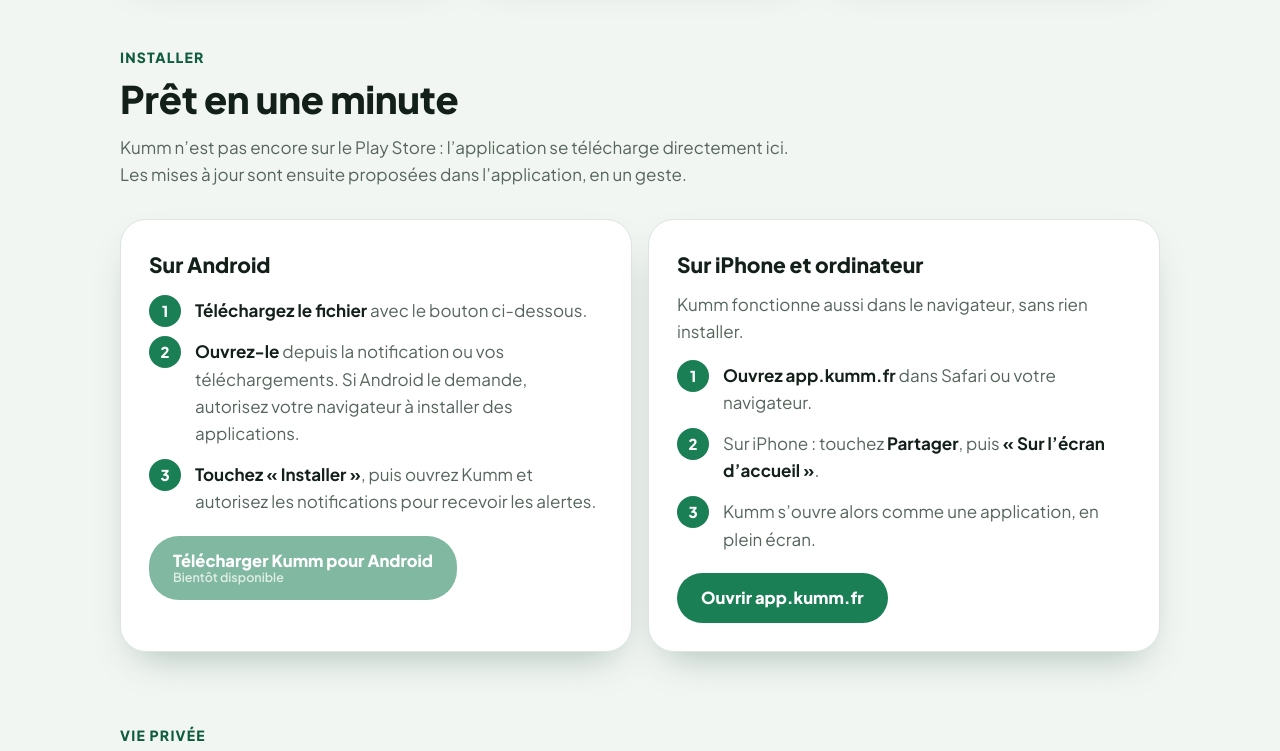
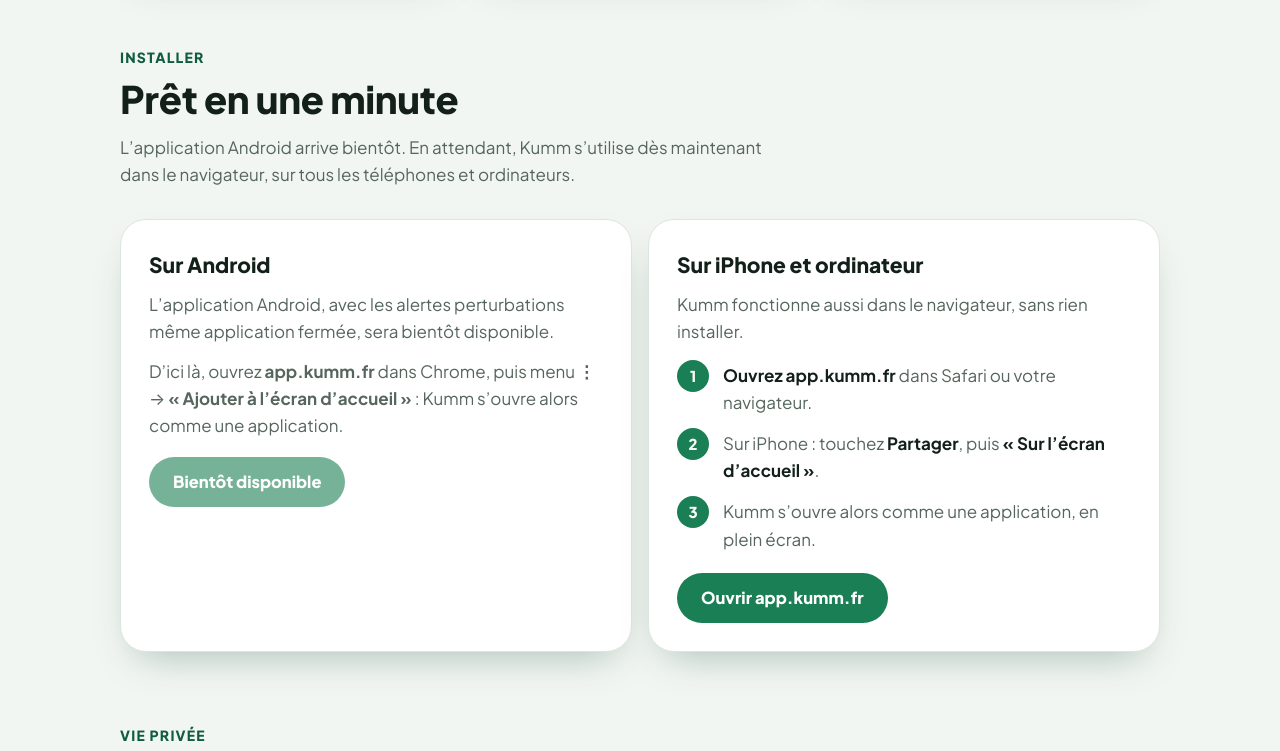
Before and after one commit to Qoats/Kumm, a website: page vitrine/index.html in a window 1280 px wide. Shown: the part 1434-2185 px from the top of the page. Drawn offline with Linux system fonts and the light colour scheme; no server answers.

Commit message:
Site kumm.fr : application Android « bientôt disponible », plus de lien de téléchargement

```diff
--- a/vitrine/index.html
+++ b/vitrine/index.html
@@ -84,6 +84,8 @@ ol.steps{list-style:none;counter-reset:s;padding:0;margin:16px 0 0}
 ol.steps li{counter-increment:s;position:relative;padding:0 0 14px 46px;color:var(--mute)}
 ol.steps li::before{content:counter(s);position:absolute;left:0;top:-2px;width:32px;height:32px;border-radius:50%;background:var(--accent);color:var(--on-accent);font-weight:800;display:grid;place-items:center;font-size:15px}
 ol.steps b{color:var(--ink)}
+.btn.soon{opacity:.6;cursor:default;box-shadow:none}
+.btn.soon:hover{transform:none;filter:none}
 .panel .btn.primary{background:var(--accent);color:var(--on-accent);box-shadow:none;margin-top:6px}
 
 .privacy{display:grid;grid-template-columns:repeat(4,1fr);gap:12px;margin-top:6px}
@@ -126,10 +128,10 @@ footer p{margin:0 0 8px}
         <h1>Strasbourg en tram et en bus, <em>en direct.</em></h1>
         <p class="lead">Les prochains passages à la minute, les trams et bus qui roulent sur la carte, une alerte dès qu’une perturbation touche vos lignes. Gratuit, sans compte et sans publicité.</p>
         <div class="actions">
-          <a class="btn primary" id="dl" href="#android">
+          <span class="btn primary soon" aria-disabled="true">
             <svg viewBox="0 0 24 24" fill="currentColor" aria-hidden="true"><path d="M17.6 9.48l1.84-3.18a.38.38 0 0 0-.66-.38l-1.86 3.22a11.4 11.4 0 0 0-9.84 0L5.22 5.92a.38.38 0 0 0-.66.38L6.4 9.48A10.8 10.8 0 0 0 1 18h22a10.8 10.8 0 0 0-5.4-8.52zM7 15.25a1.25 1.25 0 1 1 0-2.5 1.25 1.25 0 0 1 0 2.5zm10 0a1.25 1.25 0 1 1 0-2.5 1.25 1.25 0 0 1 0 2.5z"/></svg>
-            <span>Télécharger pour Android<small id="dl-info">Application gratuite</small></span>
-          </a>
+            <span>Application Android<small>Bientôt disponible</small></span>
+          </span>
           <a class="btn ghost" href="https://app.kumm.fr">
             <svg viewBox="0 0 24 24" fill="none" stroke="currentColor" stroke-width="2" stroke-linecap="round" aria-hidden="true"><circle cx="12" cy="12" r="9"/><path d="M3 12h18M12 3c2.5 2.7 3.8 5.7 3.8 9s-1.3 6.3-3.8 9c-2.5-2.7-3.8-5.7-3.8-9S9.5 5.7 12 3z"/></svg>
             <span>Utiliser dans le navigateur<small>iPhone, ordinateur…</small></span>
@@ -164,16 +166,13 @@ footer p{margin:0 0 8px}
   <section id="android" aria-labelledby="t-installer">
     <p class="kicker">Installer</p>
     <h2 id="t-installer">Prêt en une minute</h2>
-    <p class="intro">Kumm n’est pas encore sur le Play Store : l’application se télécharge directement ici. Les mises à jour sont ensuite proposées dans l’application, en un geste.</p>
+    <p class="intro">L’application Android arrive bientôt. En attendant, Kumm s’utilise dès maintenant dans le navigateur, sur tous les téléphones et ordinateurs.</p>
     <div class="split">
       <div class="panel">
         <h3>Sur Android</h3>
-        <ol class="steps">
-          <li><b>Téléchargez le fichier</b> avec le bouton ci-dessous.</li>
-          <li><b>Ouvrez-le</b> depuis la notification ou vos téléchargements. Si Android le demande, autorisez votre navigateur à installer des applications.</li>
-          <li><b>Touchez « Installer »</b>, puis ouvrez Kumm et autorisez les notifications pour recevoir les alertes.</li>
-        </ol>
-        <a class="btn primary" id="dl2" href="https://app.kumm.fr/app/kumm.apk"><span>Télécharger Kumm pour Android<small id="dl2-info">Android 7 ou plus récent</small></span></a>
+        <p>L’application Android, avec les alertes perturbations même application fermée, sera bientôt disponible.</p>
+        <p>D’ici là, ouvrez <b>app.kumm.fr</b> dans Chrome, puis menu <b>⋮</b> → <b>« Ajouter à l’écran d’accueil »</b> : Kumm s’ouvre alors comme une application.</p>
+        <span class="btn primary soon" aria-disabled="true"><span>Bientôt disponible</span></span>
       </div>
       <div class="panel">
         <h3>Sur iPhone et ordinateur</h3>
@@ -210,24 +209,5 @@ footer p{margin:0 0 8px}
   </div>
 </footer>
 
-<script>
-// Dernière version Android publiée par le serveur Kumm : numéro et taille sur les boutons de téléchargement.
-// Si aucune version n'est encore publiée, le bouton du haut mène aux explications et celui du bas l'indique.
-(function () {
-  var top = document.getElementById("dl"), topInfo = document.getElementById("dl-info");
-  var dl2 = document.getElementById("dl2"), dl2Info = document.getElementById("dl2-info");
-  fetch("https://app.kumm.fr/app/latest.json", { cache: "no-store" })
-    .then(function (r) { if (!r.ok) throw new Error(r.status); return r.json(); })
-    .then(function (j) {
-      var info = "Version " + j.version + " · " + (j.size / 1e6).toFixed(1).replace(".", ",") + " Mo";
-      top.href = "https://app.kumm.fr/app/kumm.apk";
-      topInfo.textContent = info; dl2Info.textContent = info;
-    })
-    .catch(function () {
-      dl2.removeAttribute("href"); dl2.setAttribute("aria-disabled", "true"); dl2.style.opacity = ".55";
-      dl2Info.textContent = "Bientôt disponible";
-    });
-})();
-</script>
 </body>
 </html>
```
